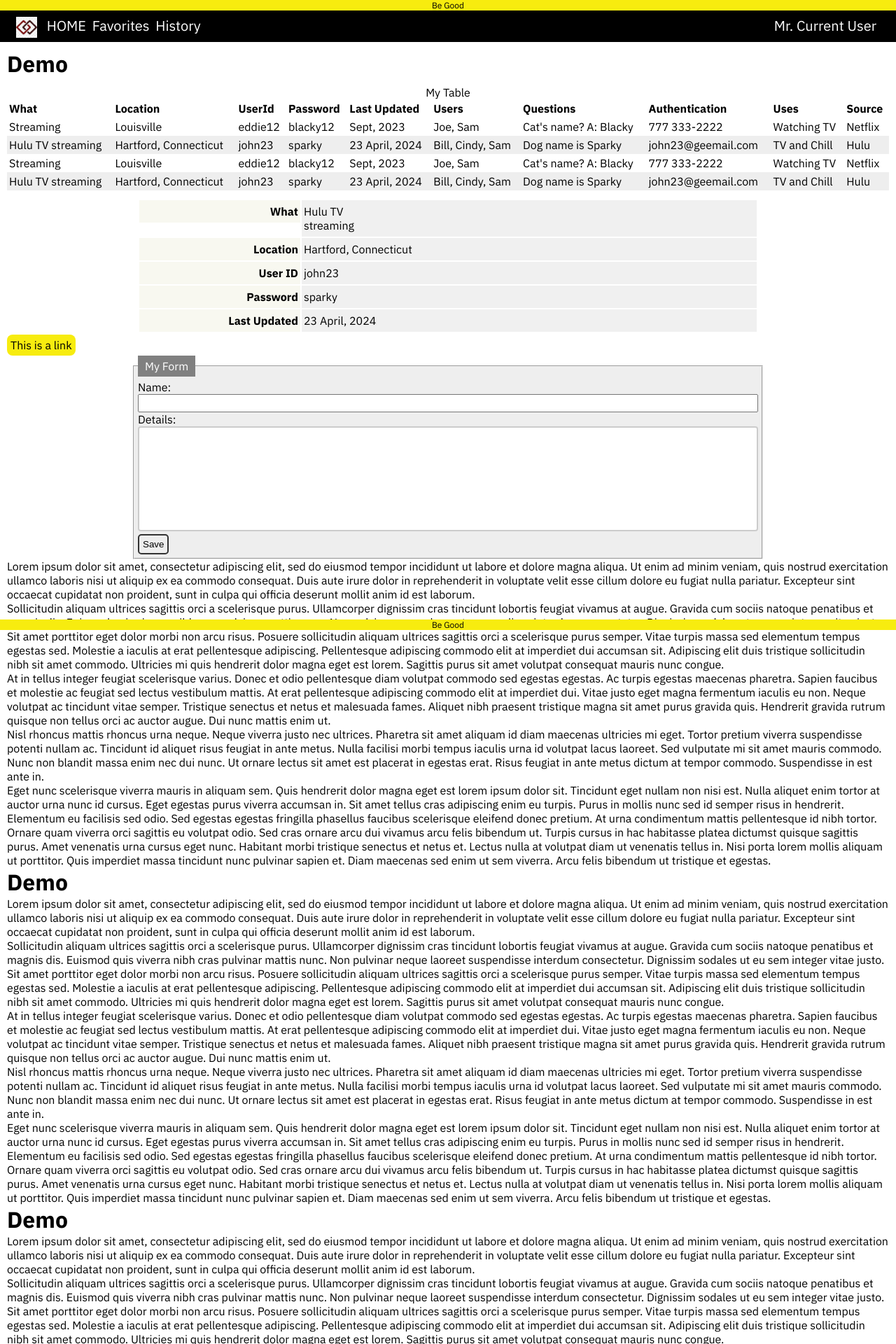
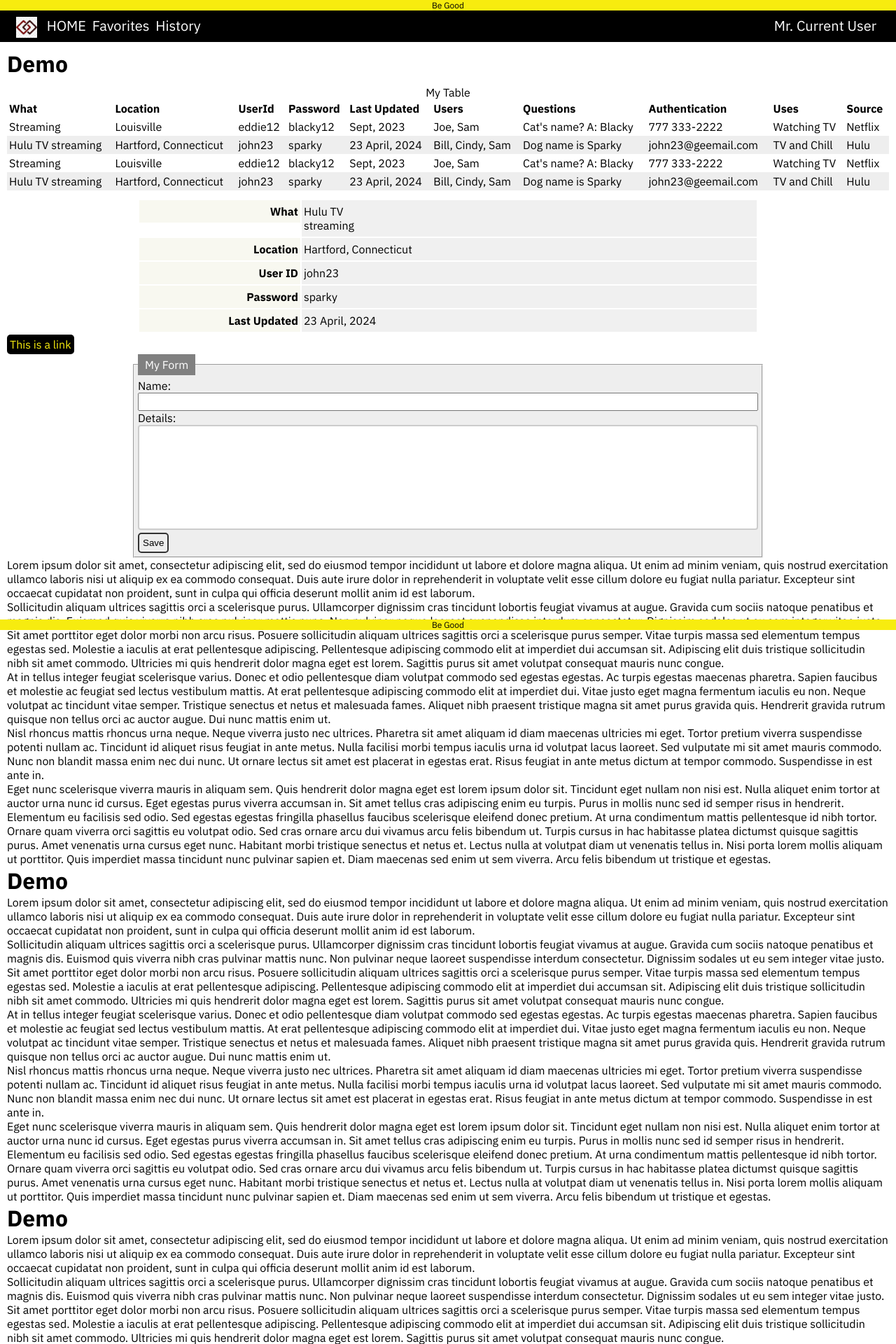
Before and after one commit to gothamgo/demo, a Jekyll site: the page built from index.html, in a window 1280 px wide. Shown: the top 1920 px of the page at 70% size. Built offline with Jekyll 4.4.1, drawn with Linux system fonts in a browser that asks for light colours.

Commit message:
Update link_button.html

```diff
--- a/_includes/link_button.html
+++ b/_includes/link_button.html
@@ -1,12 +1,12 @@
 <style>
   a.button:link, a.button:visited {
-    background-color: #F7EC0F; /* yellow */
-    color: black;
-    padding: 5px;
+    background-color: black;
+    color: #F7EC0F;
+    padding: 4px;
     text-align: center;
     text-decoration: none;
     display: inline-block;
-    border-radius: 8px;
+    border-radius: 5px;
   }
 
   a.button:hover, a.button:active {
```
